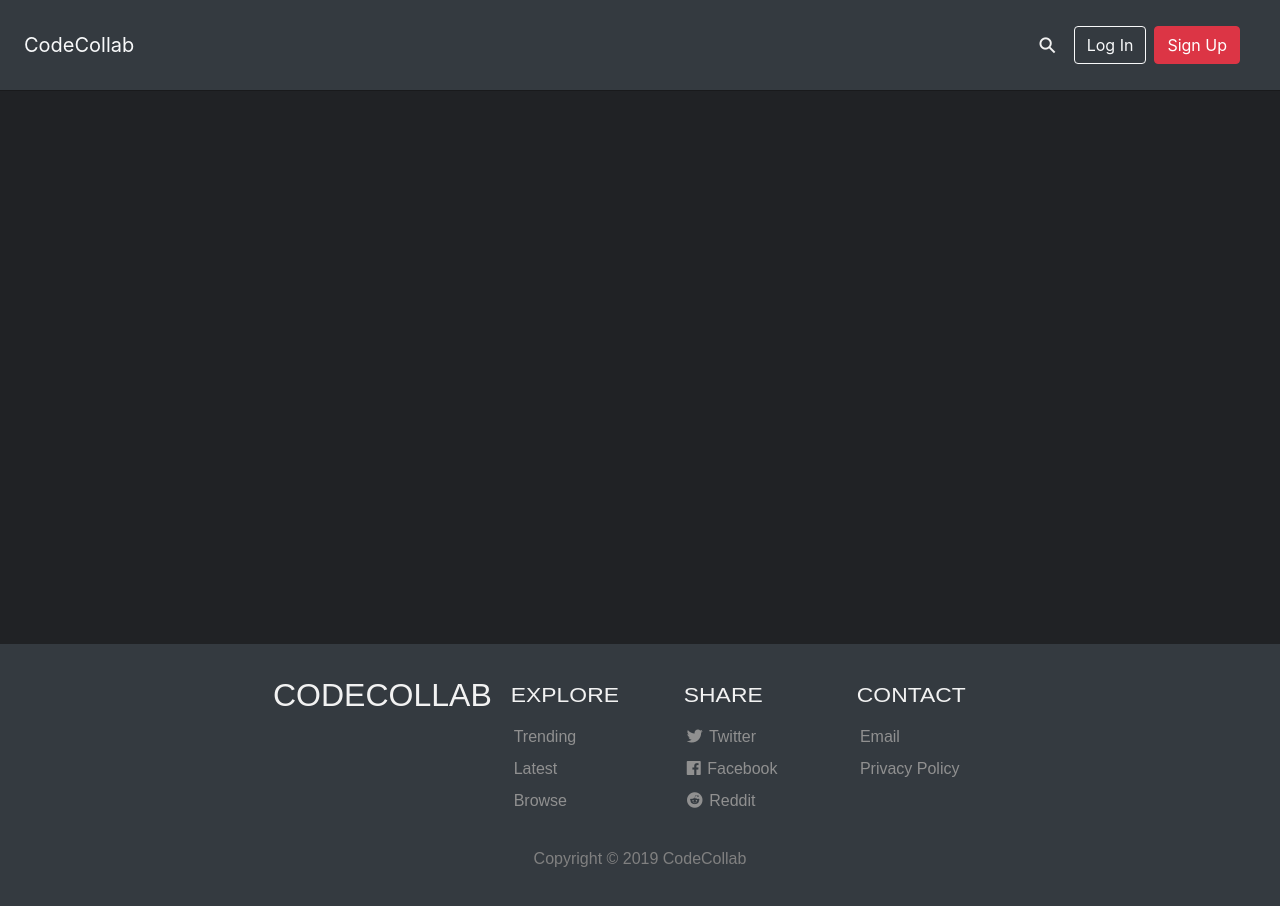
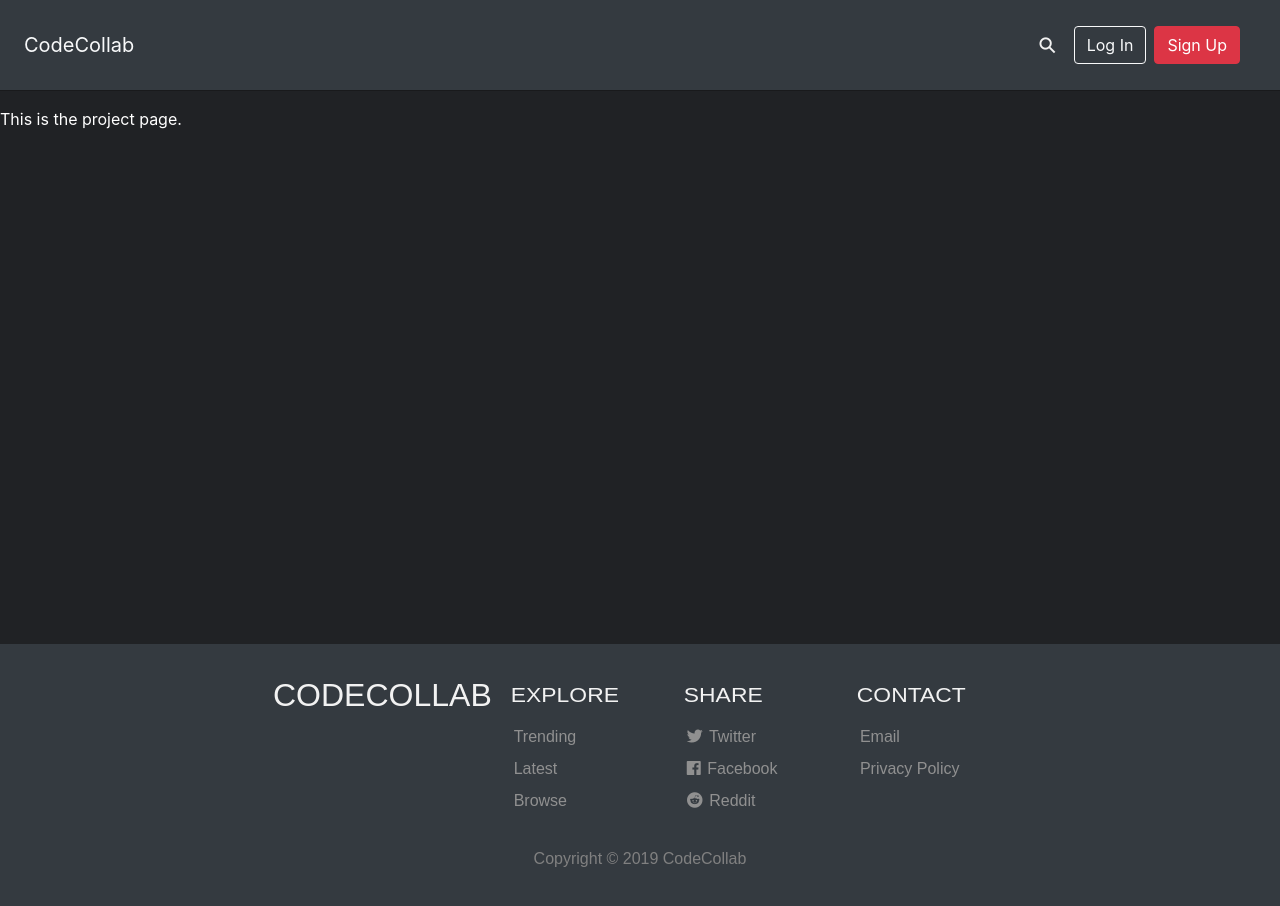
Before and after one commit to chingu-voyages/v8-bears-team-01, a React (Create React App) app in the folder client/: page /project/1 in a window 1280 px wide. Built offline with nearby package versions, Linux system fonts and the light colour scheme; no server answers.

Commit message:
added project page to app router

```diff
--- a/client/src/components/App.js
+++ b/client/src/components/App.js
@@ -8,6 +8,7 @@ import Footer from "./layout/Footer";
 import SearchPage from "./SearchPage";
 import LandingPage from "./LandingPage";
 import NewProject from "./projects/NewProject";
+import ProjectPage from "./ProjectPage";
 
 class App extends Component {
     componentDidMount() {
@@ -22,6 +23,7 @@ class App extends Component {
                         <Route exact path="/" component={LandingPage} />
                         <Route path="/search" component={SearchPage} />
                         <Route path="/newproject" component={NewProject} />
+                        <Route path="/project/:id" component={ProjectPage} />
                     </div>
                     <Footer />
                 </div>
--- /dev/null
+++ b/client/src/components/ProjectPage.js
@@ -0,0 +1,23 @@
+import React, { Component } from "react";
+
+class ProjectPage extends Component {
+
+  getProject(projectId){
+    //TODO: fetch request to /projects/:projectId
+    console.log(projectId)
+  }
+  componentDidMount(){
+    const projectId = this.props.match.params.id;
+    this.getProject(projectId);
+  }
+  render(){
+    return(
+      <div>
+        <p>This is the project page.</p>
+      </div>
+    )
+
+  }
+}
+
+export default ProjectPage;
```
